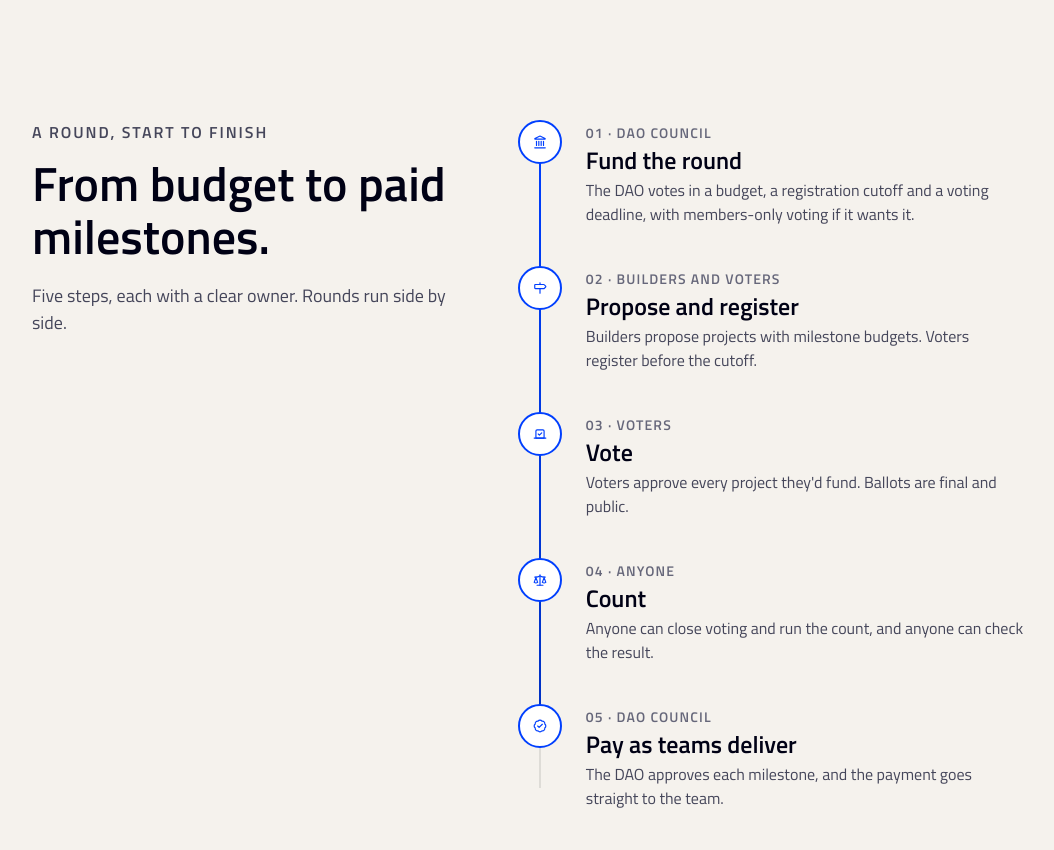
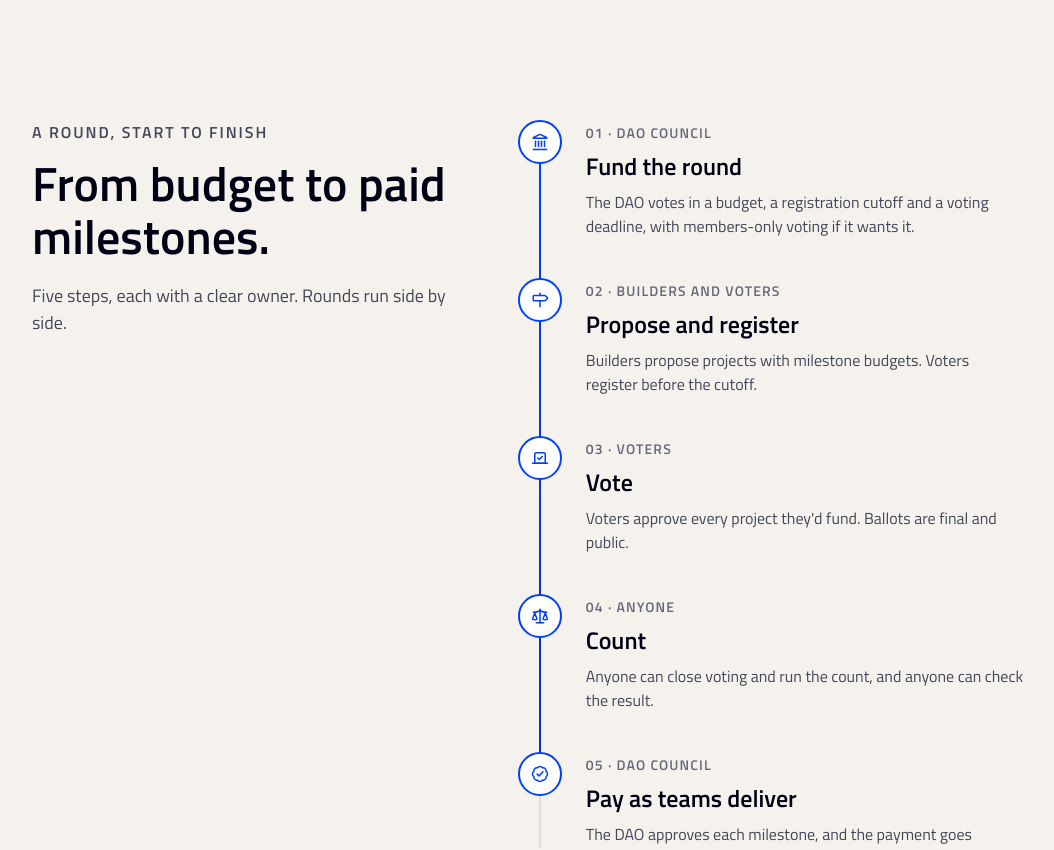
Before and after one commit to maelstrom0x8/polestar, a React (Vite) app in the folder psui/: page /about in a window 1280 px wide. Shown: the part 1360-2210 px from the top of the page, without its empty margins (112-1166 px from the left). Built offline with nearby package versions, Linux system fonts and the light colour scheme; no server answers; what @ezeonlabs/polestar would draw is missing.

Commit message:
Keep the About timeline styles out of round progress lists and pad the Proposals review panel

```diff
--- a/psui/src/pages/AboutPage.tsx
+++ b/psui/src/pages/AboutPage.tsx
@@ -60,28 +60,28 @@ function Timeline() {
   const progress = useTransform(scrollYProgress, [0, 1], [0, 1]);
 
   return (
-    <ol className="timeline" ref={ref}>
-      <span className="timeline__rail" aria-hidden="true">
-        <motion.span className="timeline__fill" style={{ scaleY: progress }} />
+    <ol className="journey" ref={ref}>
+      <span className="journey__rail" aria-hidden="true">
+        <motion.span className="journey__fill" style={{ scaleY: progress }} />
       </span>
       {PHASES.map((phase, index) => (
         <motion.li
-          className="timeline__item"
+          className="journey__item"
           key={phase.title}
           initial={{ opacity: 0, x: -12 }}
           whileInView={{ opacity: 1, x: 0 }}
           viewport={{ once: true, amount: 0.6 }}
           transition={{ duration: 0.7, ease: EASE }}
         >
-          <span className="timeline__marker">
+          <span className="journey__marker">
             <phase.Icon aria-hidden size={18} />
           </span>
-          <div className="timeline__content">
-            <span className="timeline__meta">
+          <div className="journey__content">
+            <span className="journey__meta">
               <span className="figure">{String(index + 1).padStart(2, "0")}</span> · {phase.who}
             </span>
-            <h3 className="timeline__title">{phase.title}</h3>
-            <p className="timeline__body">{phase.body}</p>
+            <h3 className="journey__title">{phase.title}</h3>
+            <p className="journey__body">{phase.body}</p>
           </div>
         </motion.li>
       ))}
--- a/psui/src/pages/ProposalsPage.tsx
+++ b/psui/src/pages/ProposalsPage.tsx
@@ -183,6 +183,7 @@ function blocksFor(ms: number, clock: ChainClock | undefined): number | null {
 function SubmitFlow({ call, summary, lines, onDone }: { call: ContractCall; summary: string; lines: { label: string; value: string }[]; onDone: () => void }) {
   const refresh = useRefreshAfterDecision();
   return (
+    <div className="container__body">
       <TxFlow
         title="Review your proposal"
         progressTitle="Submitting"
@@ -202,6 +203,7 @@ function SubmitFlow({ call, summary, lines, onDone }: { call: ContractCall; summ
           </p>
         )}
       />
+    </div>
   );
 }
 
--- a/psui/src/styles/marketing.css
+++ b/psui/src/styles/marketing.css
@@ -1410,7 +1410,7 @@
   }
 }
 
-.timeline {
+.journey {
   position: relative;
   list-style: none;
   display: flex;
@@ -1419,7 +1419,7 @@
   padding-left: 0;
 }
 
-.timeline__rail {
+.journey__rail {
   position: absolute;
   left: 21px;
   top: 22px;
@@ -1429,7 +1429,7 @@
   overflow: hidden;
 }
 
-.timeline__fill {
+.journey__fill {
   display: block;
   width: 100%;
   height: 100%;
@@ -1437,13 +1437,13 @@
   transform-origin: top;
 }
 
-.timeline__item {
+.journey__item {
   position: relative;
   display: flex;
   gap: 24px;
 }
 
-.timeline__marker {
+.journey__marker {
   position: relative;
   z-index: 1;
   flex: none;
@@ -1458,7 +1458,7 @@
   color: var(--signal);
 }
 
-.timeline__meta {
+.journey__meta {
   font-size: 0.875rem;
   font-weight: 600;
   letter-spacing: 0.08em;
@@ -1466,14 +1466,14 @@
   color: var(--text-muted);
 }
 
-.timeline__title {
+.journey__title {
   margin-top: 4px;
   font-family: var(--font-display);
   font-size: 1.5rem;
   font-weight: 600;
 }
 
-.timeline__body {
+.journey__body {
   margin-top: 6px;
   font-size: var(--text-label);
   color: var(--text-secondary);
```
Lines whose indentation alone changed are shown as unchanged.
